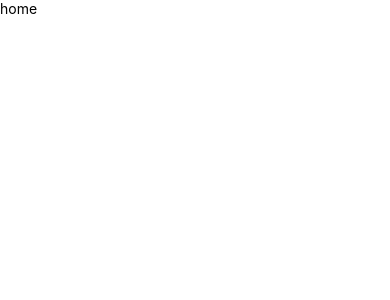
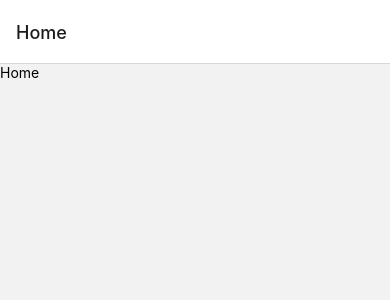
Before and after one commit to Oliver-G-R/movil-allmylinks, a React Native app: screen /Home in a window 390 px wide. Shown: the top 300 px of the page. Built offline with nearby package versions, Linux system fonts and the light colour scheme.

Commit message:
fix: home no era visible

```diff
--- a/src/App.tsx
+++ b/src/App.tsx
@@ -1,6 +1,6 @@
 import { StatusBar } from 'expo-status-bar'
 import React from 'react'
-import { View } from 'react-native'
+import { View, Text } from 'react-native';
 import { StackNavigation } from './components/StackNavigation'
 
 export default function App() {
@@ -17,8 +17,8 @@ interface AppState {
 }
 const AppState = ({children}: AppState) => {
   return (
-    <View>
+    <>
         {children}
-    </View>
+    </>
   )
 }
--- a/src/components/StackNavigation.tsx
+++ b/src/components/StackNavigation.tsx
@@ -1,7 +1,7 @@
 import { createNativeStackNavigator } from "@react-navigation/native-stack"
 import { NavigationContainer } from '@react-navigation/native';
 
-import { home } from "../screens"
+import { Home } from "../screens/Home"
 
 const stack = createNativeStackNavigator()
 
@@ -9,7 +9,7 @@ export const StackNavigation = () => {
   return (
     <NavigationContainer>
       <stack.Navigator>
-        <stack.Screen name="Home" component={home} />
+        <stack.Screen name="Home" component={Home} />
       </stack.Navigator>
     </NavigationContainer>
   )
--- a/src/screens/home.tsx
+++ b/src/screens/home.tsx
@@ -1,9 +1,9 @@
 import { Text, View } from "react-native"
 
-export const home = () => {
+export const Home = () => {
   return (
     <View>
-      <Text>home</Text>
+      <Text>Home</Text>
     </View>
   )
 }
--- a/src/screens/index.ts
+++ /dev/null
@@ -1 +0,0 @@
-export * from './home'
```
